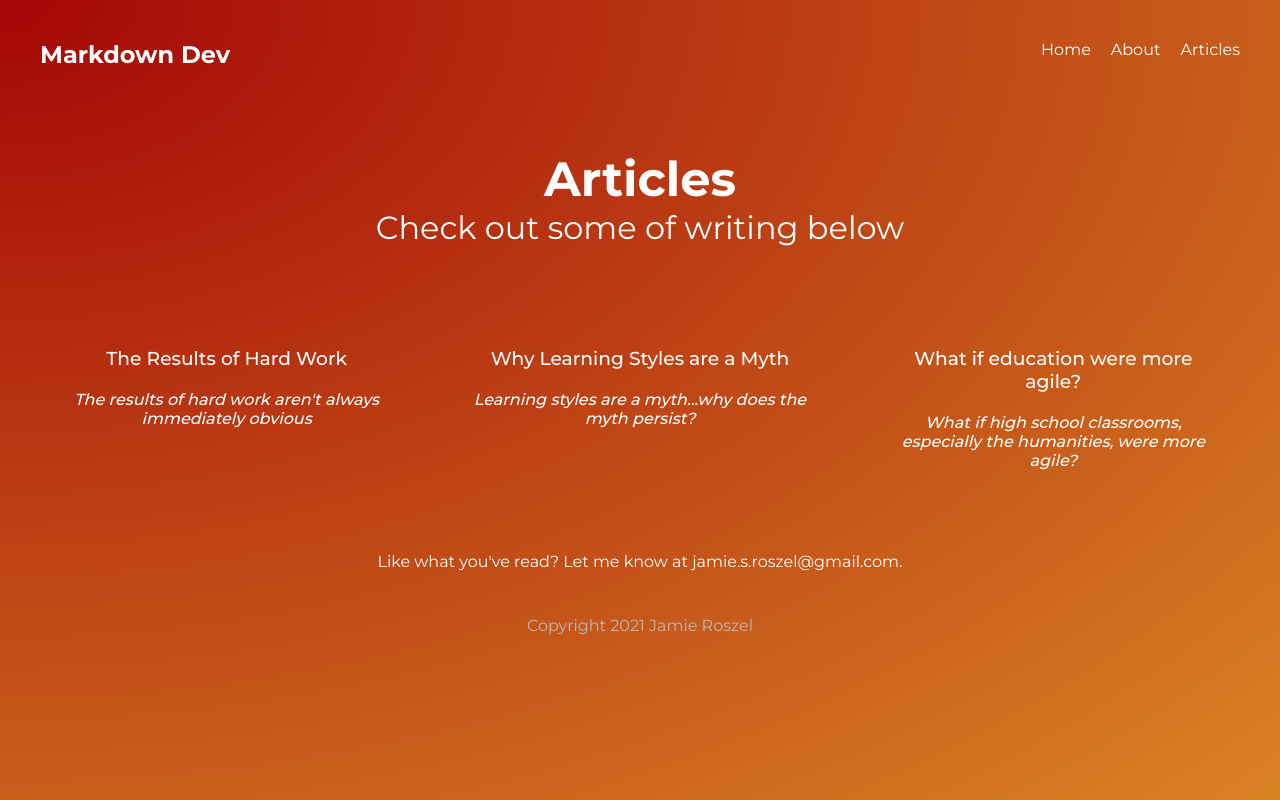
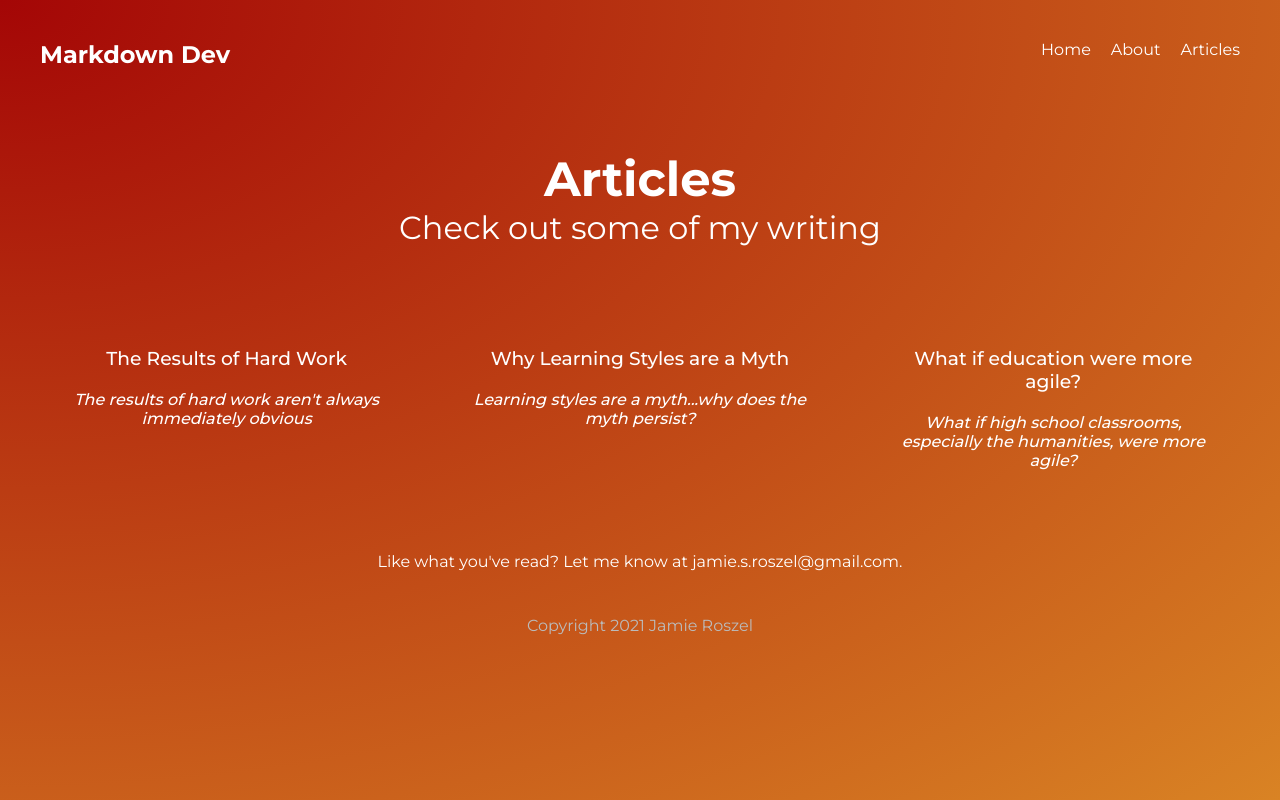
Before and after one commit to jamieroszel/capstone2.0, a Gatsby site: page /articles in a window 1280 px wide. Built offline with nearby package versions, Linux system fonts and the light colour scheme; Gatsby itself is replaced by a stand-in of ours.

Commit message:
update article index byline

```diff
--- a/src/pages/articles/index.js
+++ b/src/pages/articles/index.js
@@ -12,7 +12,7 @@ const Articles = ({ data }) => {
     <Layout>
       <div className={styles.articleIndex}>
         <h2>Articles</h2>
-        <h3>Check out some of writing below</h3>
+        <h3>Check out some of my writing</h3>
         <div className={styles.articles}>
           {articles.map(article => (
             <Link to={"/articles/" + article.frontmatter.slug} key={article.id}>
```
